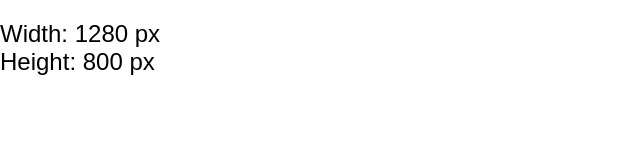
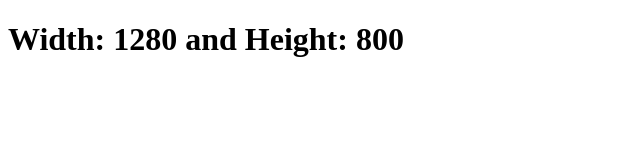
Before and after one commit to acciojob/screen-size-Jpfpp12, a website: page main.html in a window 1280 px wide. Shown: the whole page, without its empty margins (0-640 px from the left). Drawn offline with Linux system fonts and the light colour scheme.

Commit message:
created a submission

```diff
--- a/main.html
+++ b/main.html
@@ -1,33 +1,34 @@
 <!DOCTYPE html>
-
-<html>
-
+<html lang="en">
 <head>
-	<link rel="stylesheet" href="styles.css">
-	<style>
-        body {
-            font-family: Arial, sans-serif;
-            height: 100vh;
-            margin: 0;
-            flex-direction: column;
-        }
-        .size-display {
-            font-size: 24px;
-            margin-top: 20px;
-        }
-    </style>
+  <meta charset="UTF-8">
+  <meta name="viewport" content="width=device-width, initial-scale=1.0">
+  <title>Window Resize</title>
 </head>
-
 <body>
 	<!-- the entire body must be written by student -->
-    <div class="size-display">
-        Width: <span id="width">-</span> px<br>
-        Height: <span id="height">-</span> px
-    </div>
 
-    <script type="text/javascript" src="./script.js">
-</script>
+  <div id="sizeInfo">
+    <h1>Width: 0 and Height: 0</h1>
+  </div>
+
+  <script>
+    // Get the h1 element where the size info will be displayed
+    const sizeInfo = document.querySelector('#sizeInfo h1');
+
+    // Function to update the size info
+    function updateSizeInfo() {
+      const width = window.innerWidth;
+      const height = window.innerHeight;
+      sizeInfo.textContent = `Width: ${width} and Height: ${height}`;
+    }
+
+    // Initialize the size info when the page loads
+    updateSizeInfo();
+
+    // Add event listener for window resize
+    window.addEventListener('resize', updateSizeInfo);
+  </script>
 
 </body>
-
 </html>
--- a/script.js
+++ b/script.js
@@ -1,9 +1 @@
 //your JS code here. If required.
-function updateWindowSize() {
-const width = window.innerWidth;
-const height = window.innerHeight;
-document.getElementById('width').textContent = width;
-document.getElementById('height').textContent = height;
- }
-window.addEventListener('resize', updateWindowSize);
-updateWindowSize();
```
